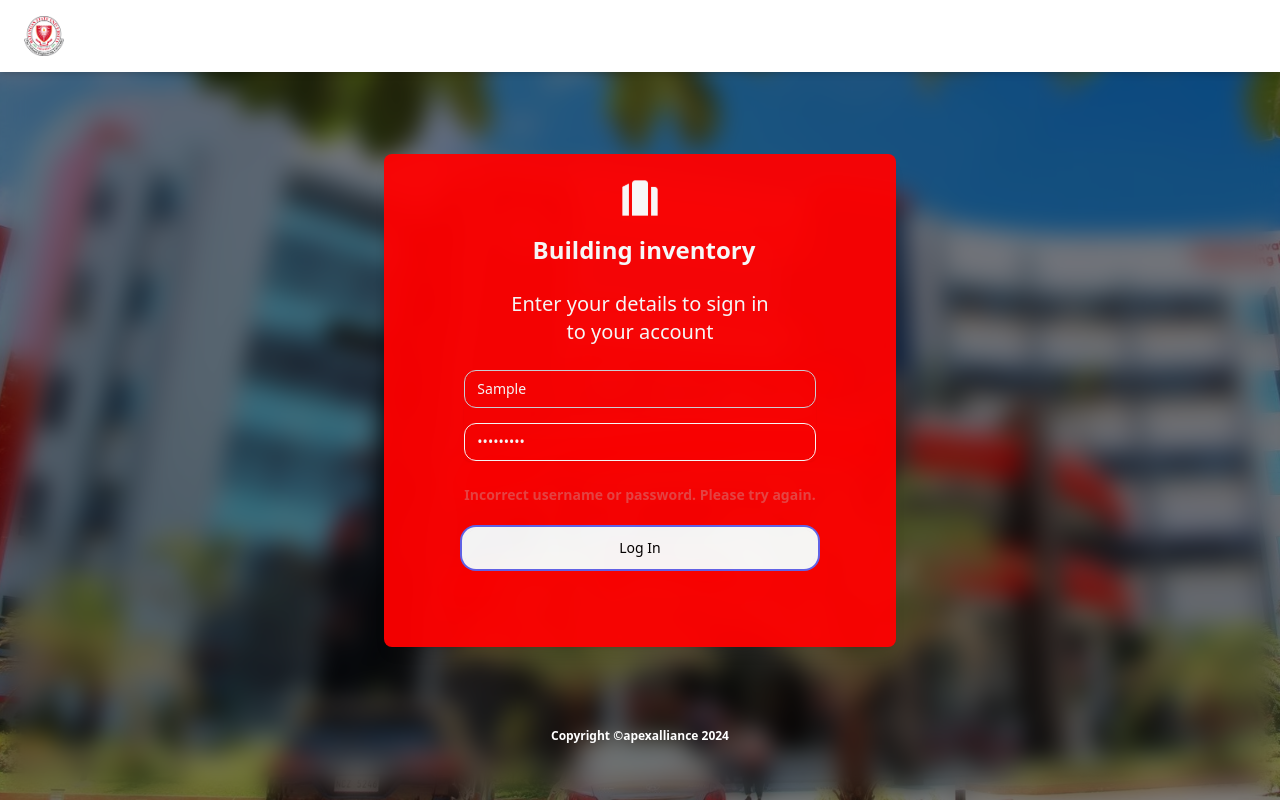
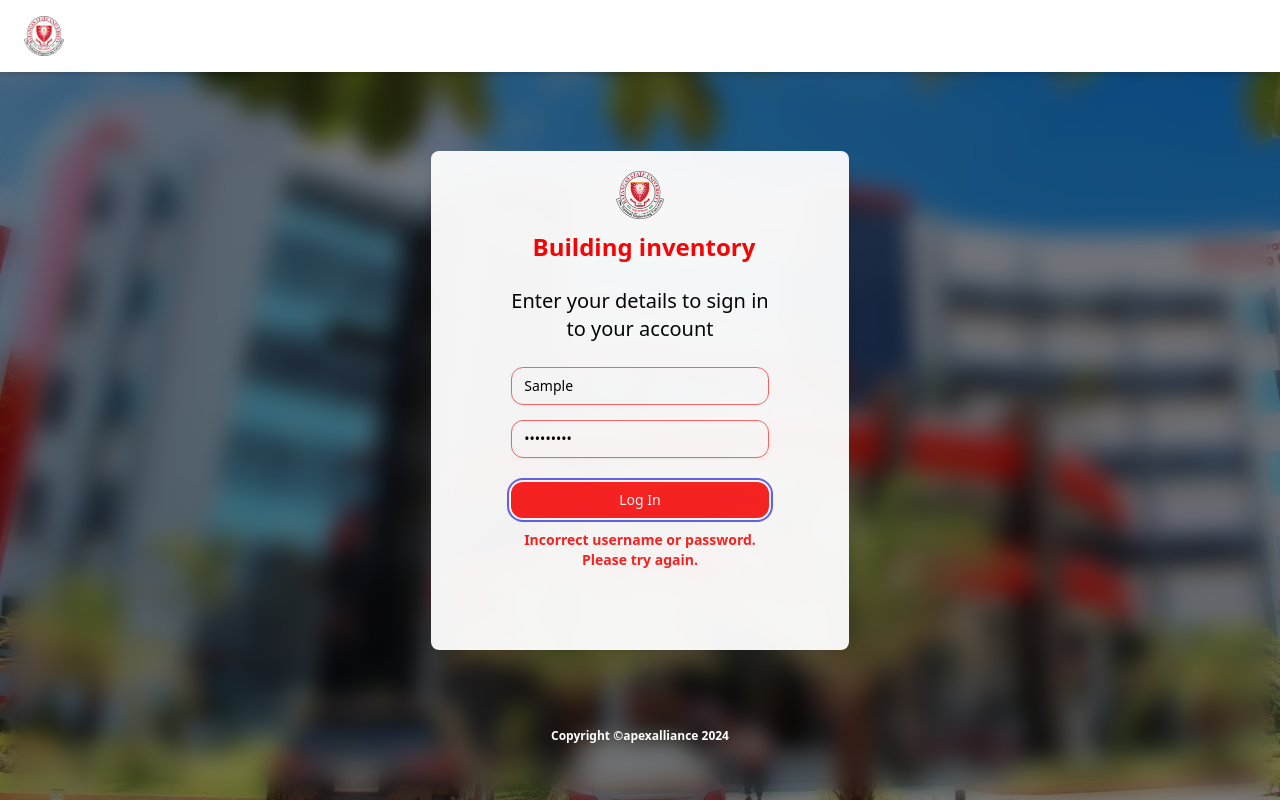
Before and after one commit to jvnthny-espiritu/apexalliance-building-ims, a React (Create React App) app in the folder client/: page /login in a window 1280 px wide. Both pictures are taken after typing "Sample", "Sample123" into the empty fields and a click on the button "Log In". Built offline with nearby package versions, Linux system fonts and the light colour scheme; no server answers.

Commit message:
fix login

```diff
--- a/client/src/pages/auth/Login.jsx
+++ b/client/src/pages/auth/Login.jsx
@@ -4,7 +4,7 @@ import { jwtDecode } from 'jwt-decode';
 import { login } from '../../_actions/authActions';
 import { useNavigate } from 'react-router-dom';
 import image from '../../assets/img/building.jpg';
-import { ReactComponent as Logo } from '../../assets/img/logo.svg';
+import logo from '../../assets/img/logo.png';
 
 const Login = () => {
   const dispatch = useDispatch();
@@ -23,7 +23,13 @@ const Login = () => {
         dispatch({ type: 'SET_USER', payload: user });
         navigate('/');
       } else {
-        setErrorMessage('Incorrect username or password. Please try again.');
+        setErrorMessage(
+          <>
+            Incorrect username or password.
+            <br />
+            Please try again.
+          </>
+        );
       }
     } catch (error) {
       setErrorMessage('Login failed. Please check your credentials and try again.');
@@ -42,17 +48,17 @@ const Login = () => {
       }}
     >
       <div className="absolute top-0 left-0 w-full h-full bg-black bg-opacity-50 backdrop-blur-md z-[1]" />
-      <div className="bg-primary opacity-95 px-20 py-40 pt-16 pb-20 rounded-lg shadow-lg relative" style={{ zIndex: 2 }}>
+      <div className="bg-white opacity-95 px-20 py-40 pt-16 pb-20 rounded-lg shadow-lg relative" style={{ zIndex: 2 }}>
         <div className="max-w-md">
           <div className="flex justify-center mb-6">
-            <Logo className="h-12 w-12 sm:h-15 sm:w-15 absolute top-0 my-5" />
+            <img src={logo} className="h-12 w-12 sm:h-15 sm:w-15 absolute top-0 my-5" />
             <div className="ml-2 flex items-center mt-4">
-              <h2 className="text-center text-lg md:text-xl lg:text-2xl font-extrabold text-white">
+              <h2 className="text-center text-lg md:text-xl lg:text-2xl font-extrabold text-primary">
                 Building inventory
               </h2>
             </div>
           </div>
-          <h2 className="text-center text-xs md:text-lg lg:text-xl font-normal text-white mb-6">
+          <h2 className="text-center text-xs md:text-lg lg:text-xl font-normal text-black mb-6">
             Enter your details to sign in <br /> to your account
           </h2>
 
@@ -69,7 +75,7 @@ const Login = () => {
                   required
                   value={username}
                   onChange={(e) => setUsername(e.target.value)}
-                  className="rounded-xl relative block px-3 py-2 bg-transparent border border-gray-300 placeholder-gray-500 text-white focus:outline-none focus:ring-primary-900 focus:border-gray-500 focus:z-10 sm:text-sm w-full"
+                  className="rounded-xl relative block px-3 py-2 bg-transparent border border-primary-dark placeholder-gray-500 text-black focus:outline-none focus:ring-primary focus:border-primary focus:z-10 sm:text-sm w-full"
                   placeholder="Username"
                 />
               </div>
@@ -83,25 +89,27 @@ const Login = () => {
                   required
                   value={password}
                   onChange={(e) => setPassword(e.target.value)}
-                  className="rounded-xl relative block px-3 py-2 bg-transparent border border-white placeholder-gray-500 text-white focus:outline-none focus:ring-indigo-500 focus:border-gray-500 focus:z-10 sm:text-sm w-full"
+                  className="rounded-xl relative block px-3 py-2 bg-transparent border border-primary-dark placeholder-gray-500 text-black focus:outline-none focus:ring-indigo-500 focus:border-primary focus:z-10 sm:text-sm w-full"
                   placeholder="Password"
                 />
               </div>
             </div>
-            {errorMessage && (
-              <div className="text-center text-red-500 text-sm font-semibold">
-                {errorMessage}
-              </div>
-            )}
             <div className="flex justify-center mt-4">
               <button
                 type="submit"
-                className="group relative flex w-full justify-center py-2 px-4 border border-white text-sm font-medium rounded-xl text-black bg-white hover:bg-primary hover:text-white focus:outline-none focus:ring-2 focus:ring-offset-2 focus:ring-indigo-500"
+                className="group relative flex w-full justify-center py-2 px-4 text-sm font-medium rounded-xl text-white bg-primary-light hover:bg-primary hover:text-white focus:outline-none focus:ring-2 focus:ring-offset-2 focus:ring-indigo-500"
               >
                 Log In
               </button>
             </div>
           </form>
+        </div>
+        <div className='mt-3'>
+        {errorMessage && (
+              <div className="text-center text-primary-light text-sm font-semibold">
+                {errorMessage}
+              </div>
+            )}
         </div>
       </div>
       <div
--- a/client/tailwind.config.js
+++ b/client/tailwind.config.js
@@ -15,6 +15,8 @@ module.exports = {
         'darkGray' : '#808080',
         'lightGray' : '#F5F5F5',
         'primary': '#FF0000',
+        'primary-light': '#ff2222',
+        'primary-dark': '#ff6666',
         'room-use': {
           'laboratory': '#8a4cf2',
           'classroom': '#10b981',
```
